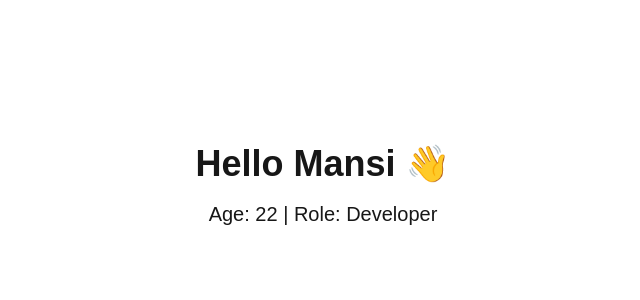
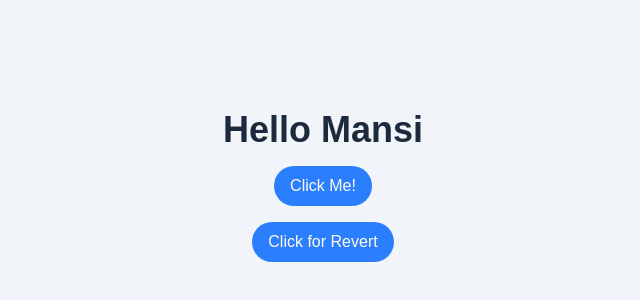
Before and after one commit to Mansi30Bakshi/my-first-app-Nextjs-Typescript, a Next.js app: page / in a window 1280 px wide. Shown: the part 214-514 px from the top of the page, without its empty margins (317-957 px from the left). Built offline with nearby package versions, Linux system fonts and the light colour scheme.

Commit message:
learn: useState + events (day 2)

```diff
--- a/app/page.tsx
+++ b/app/page.tsx
@@ -1,23 +1,13 @@
-type User = {
-  name:string;
-  age:number;
-  role:string;
-};
-export default function Home(){
-  const user : User = {
-    name : "Mansi",
-    age:22,
-    role:"Developer"
-  };
+"use client"
+ import { useState } from "react"
 
-  return (
-    <main className="flex min-h-screen flex-col items-center justify-center p-24">
-      <h1 className="text-4xl font-bold">
-        Hello {user.name} 👋
-      </h1>
-      <p className="mt-4 text-xl">
-        Age: {user.age} | Role: {user.role}
-      </p>
-    </main>
-  );
-  }
+ export default function Home(){
+     const[message,setMessage] = useState("Hello Mansi");
+  return(
+    <div className="min-h-screen flex flex-col items-center justify-center bg-slate-100 gap-4">
+    <h1 className="text-4xl font-bold text-slate-800">{message}</h1>
+    <button onClick = {() => {setMessage("Button Clicked!")}}className="px-4 py-2 bg-blue-500 text-amber-50 rounded-3xl">Click Me!</button>
+    <button onClick={() => {setMessage("Hello,Mansi")}} className="px-4 py-2 bg-blue-500 text-amber-50 rounded-3xl">Click for Revert</button>
+    </div>
+  )
+}
```
